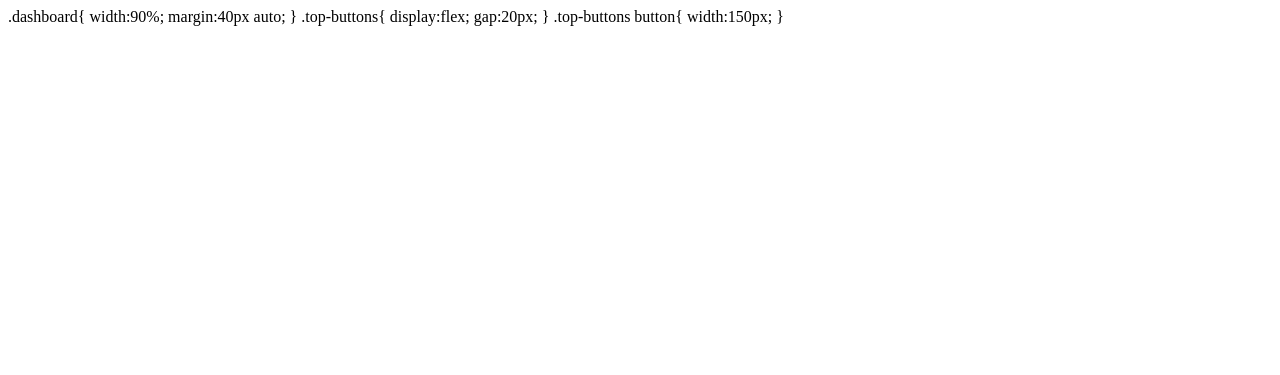
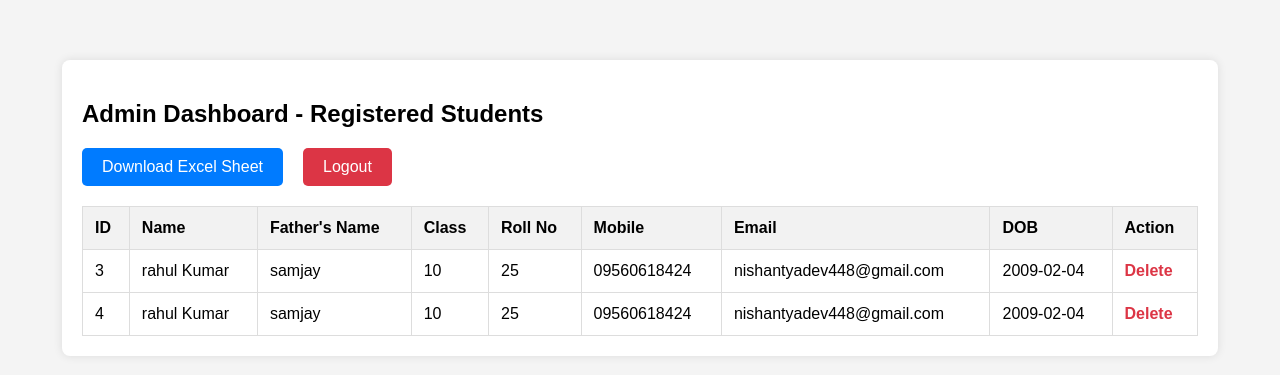
Before and after one commit to nishantyadev448-dev/STUDENT_REGISTRATION_SYSTEM, a Flask app: page /admin in a window 1280 px wide. Shown: the top 375 px of the page. Run offline with Flask 3, Linux system fonts and the light colour scheme; a user stored in the database is signed in; data comes from the database, SQL or seed files in the repository.

Commit message:
Fixed admin.html template rendering issue

```diff
--- a/templates/admin.html
+++ b/templates/admin.html
@@ -1,21 +1,62 @@
-.dashboard{
+<!DOCTYPE html>
+<html lang="en">
+<head>
+    <meta charset="UTF-8">
+    <meta name="viewport" content="width=device-width, initial-scale=1.0">
+    <title>Admin Dashboard</title>
+    <style>
+        body { font-family: Arial, sans-serif; background-color: #f4f4f4; margin: 0; padding: 20px; }
+        .dashboard { width: 90%; margin: 40px auto; background: white; padding: 20px; border-radius: 8px; box-shadow: 0px 0px 10px rgba(0,0,0,0.1); }
+        .top-buttons { display: flex; gap: 20px; margin-bottom: 20px; }
+        .top-buttons a, .top-buttons button { padding: 10px 20px; background: #007bff; color: white; border: none; border-radius: 5px; text-decoration: none; cursor: pointer; }
+        .top-buttons a.logout { background: #dc3545; }
+        table { width: 100%; border-collapse: collapse; margin-top: 20px; }
+        th, td { border: 1px solid #ddd; padding: 12px; text-align: left; }
+        th { background-color: #f2f2f2; }
+        .delete-btn { color: #dc3545; text-decoration: none; font-weight: bold; }
+    </style>
+</head>
+<body>
 
-    width:90%;
-    margin:40px auto;
+    <div class="dashboard">
+        <h2>Admin Dashboard - Registered Students</h2>
 
-}
+        <div class="top-buttons">
+            <a href="/excel">Download Excel Sheet</a>
+            <a href="/logout" class="logout">Logout</a>
+        </div>
 
+        <table>
+            <thead>
+                <tr>
+                    <th>ID</th>
+                    <th>Name</th>
+                    <th>Father's Name</th>
+                    <th>Class</th>
+                    <th>Roll No</th>
+                    <th>Mobile</th>
+                    <th>Email</th>
+                    <th>DOB</th>
+                    <th>Action</th>
+                </tr>
+            </thead>
+            <tbody>
+                {% for student in students %}
+                <tr>
+                    <td>{{ student.id }}</td>
+                    <td>{{ student.name }}</td>
+                    <td>{{ student.father }}</td>
+                    <td>{{ student.student_class }}</td>
+                    <td>{{ student.roll }}</td>
+                    <td>{{ student.mobile }}</td>
+                    <td>{{ student.email }}</td>
+                    <td>{{ student.dob }}</td>
+                    <td><a href="/delete/{{ student.id }}" class="delete-btn" onclick="return confirm('Are you sure?')">Delete</a></td>
+                </tr>
+                {% endfor %}
+            </tbody>
+        </table>
+    </div>
 
-.top-buttons{
-
-    display:flex;
-    gap:20px;
-
-}
-
-
-.top-buttons button{
-
-    width:150px;
-
-}
+</body>
+</html>
```
